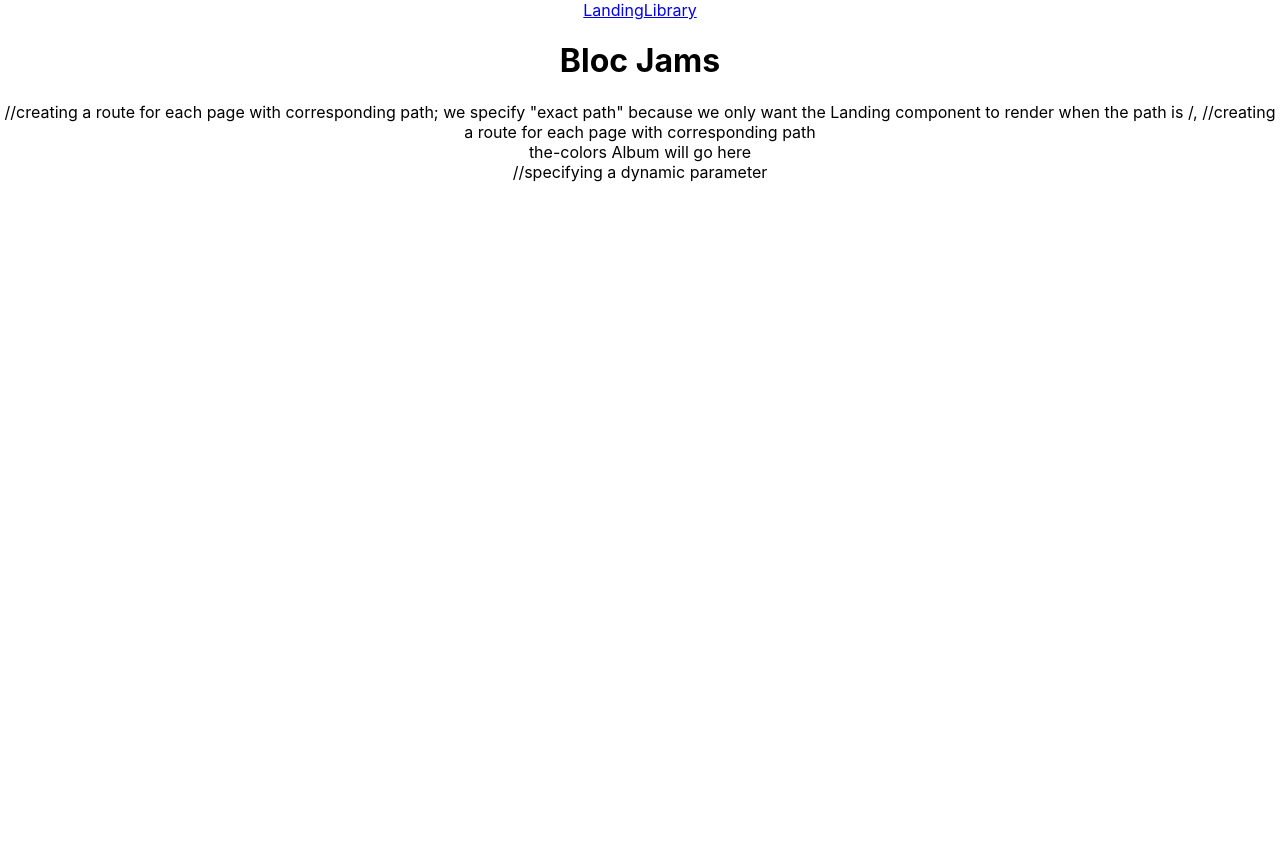
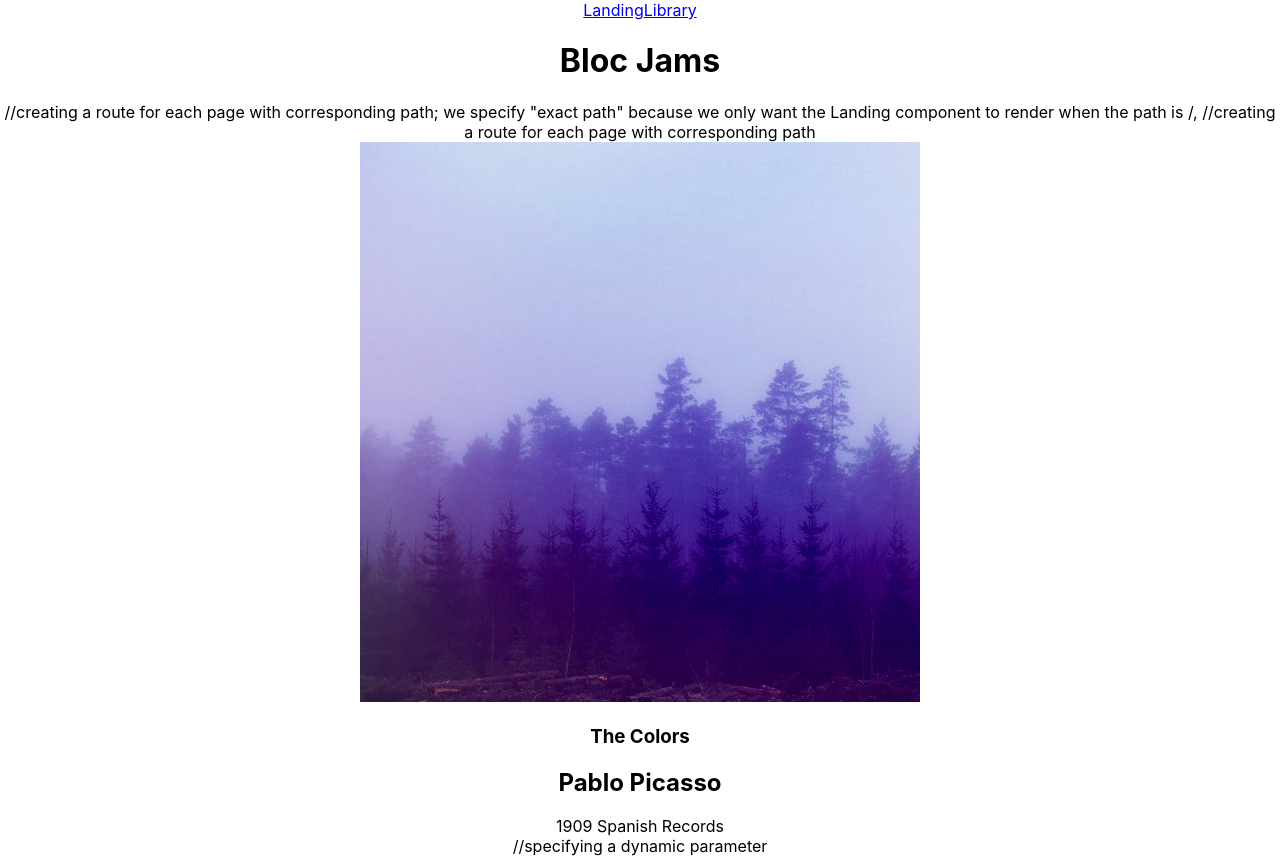
Before and after one commit to fblundo/bloc-jams-react, a React (Create React App) app: page /album/the-colors in a window 1280 px wide. Before the commit the page ends 800 px from the top, so only its background shows below. Built offline with nearby package versions, Linux system fonts and the light colour scheme.

Commit message:
checkpoint album completed

```diff
--- a/src/components/Album.js
+++ b/src/components/Album.js
@@ -1,10 +1,48 @@
  import React, { Component } from 'react';
+ import albumData from './../data/albums';
+
 
  class Album extends Component {
+   constructor(props) {
+   super(props);
+
+
+   //We want to set an album property on our state,
+   //but first we'll need to find the album object in
+   //albumData that    that has a slug property that's
+   //equal to  this.props.match.params.slug, the route param.
+   //JavaScript's .find() array method
+   // is the perfect method for the job.
+
+   const album = albumData.find( album => { //the second "album" here is referring to what?
+      return album.slug === this.props.match.params.slug
+    });
+
+    this.state = {
+      album: album
+    };
+
+   }
    render() {
      return (
        <section className="album">
-        {this.props.match.params.slug} Album will go here
+       <section id="album-info">
+       <img id="album-cover-art" src={this.state.album.albumCover} alt={this.state.album.title}/>
+        <div className="album-details">
+           <h1 id="album-title">{this.state.album.title}</h1>
+           <h2 className="artist">{this.state.album.artist}</h2>
+        <div id="release-info">{this.state.album.releaseInfo}</div>
+       </div>
+     </section>
+     <table id="song-list">
+          <colgroup>
+            <col id="song-number-column" />
+            <col id="song-title-column" />
+            <col id="song-duration-column" />
+          </colgroup>
+          <tbody>
+          </tbody>
+        </table>
        </section>
      );
    }
```
